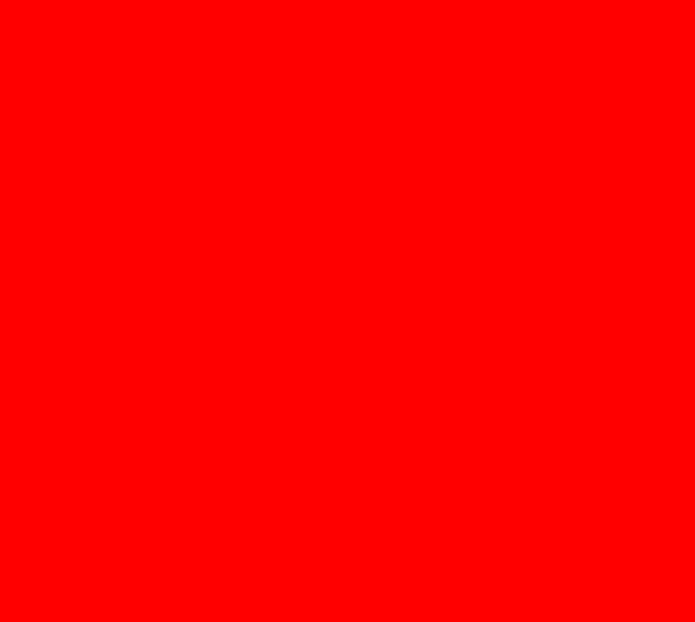
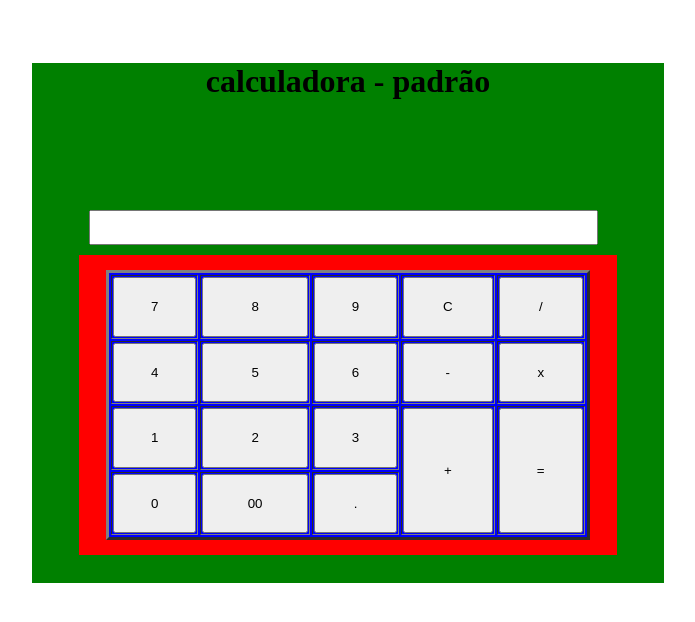
Before and after one commit to jhonatanfariasdelima/calculadora, a plain HTML site: page index.htm in a window 1280 px wide. Shown: the whole page, without its empty margins (292-987 px from the left). Drawn offline with Linux system fonts and the light colour scheme.

Commit message:
esqueleto principal da calculadora em html e css

```diff
--- a/css/estilo_pag. principal.css
+++ b/css/estilo_pag. principal.css
@@ -1,3 +1,49 @@
-body{
+
+#titulo {
+	height: 10%;
+	margin-bottom: 15%;
+	margin-top: 10px;
+	text-align: center;
+}
+
+#resultados {
+	width: 80%;
+	height: 6%;
+	margin-left: 9%;
+	padding: 0px;
+}
+
+#botoes button {
+	height: 100%;
+	width: 100%;
+	margin: 0 auto;
+}
+
+#botoes {
+	width: 85%;
+	height: 300px;
 	background-color: red;
+	display: flex;
+	flex-direction: row;
+	justify-content: center;
+	align-items: center;
+	margin: 0 auto;
+	margin-top: 10px;
+
 }
+
+#botoes table{
+	width: 90%;
+	height: 90%;
+	margin: 0 auto;
+
+}
+
+#fundo {
+	background-color: green;
+	width: 50%;
+	height: 520px;
+	padding: 0px;
+	margin:0 auto;
+	margin-top: 5%;
+}
--- a/index.htm
+++ b/index.htm
@@ -12,6 +12,93 @@
 
 	<body>
 
+		<div id="fundo">
+
+			<h1 id="titulo">calculadora - padrão</h1>
+
+			<input type="number" height="100%" width="100%" id="resultados">
+			<style>
+ 				input[type=number]::-webkit-inner-spin-button,
+    			input[type=number]::-webkit-outer-spin-button {
+        			-webkit-appearance: none;
+       				margin: 0;
+    			}
+			</style>
+
+
+			<div id="botoes">
+				<table border="3" bgcolor="blue">
+					<tr>
+						<td>
+							<button id="7">7</button>
+						</td>
+						<td>
+							<button id="8">8</button>
+						</td>
+						<td>
+							<button id="9">9</button>
+						</td>
+						<td>
+							<button id="C">C</button>
+						</td>
+						<td>
+							<button id="/">/</button>
+						</td>
+					</tr>
+
+
+					<tr>
+						<td>
+							<button id="4">4</button>
+						</td>
+						<td>
+							<button id="5">5</button>
+						</td>
+						<td>
+							<button id="6">6</button>
+						</td>
+						<td>
+							<button id="-">-</button>
+						</td>
+						<td>
+							<button id="x">x</button>
+						</td>
+					</tr>
+
+					<tr>
+						<td>
+							<button id="1">1</button>
+						</td>
+						<td>
+							<button id="2">2</button>
+						</td>
+						<td>
+							<button id="3">3</button>
+						</td>
+						<td rowspan="2">
+							<button id="+">+</button>
+						</td>
+						<td rowspan="2">
+							<button id="=">=</button>
+						</td>
+					</tr>
+
+					<tr>
+						<td>
+							<button id="0">0</button>
+						</td>
+						<td>
+							<button id="00">00</button>
+						</td>
+						<td>
+							<button id=".">.</button>
+						</td>
+					</tr>
+
+				</table>
+
+			</div>
+		</div>
 	</body>
 
 </html>
--- a/java script/pag_principal.js
+++ b/java script/pag_principal.js
@@ -1,3 +1,4 @@
 $(document).ready(function(){
-	alert('ola');
+
+
 });
```
